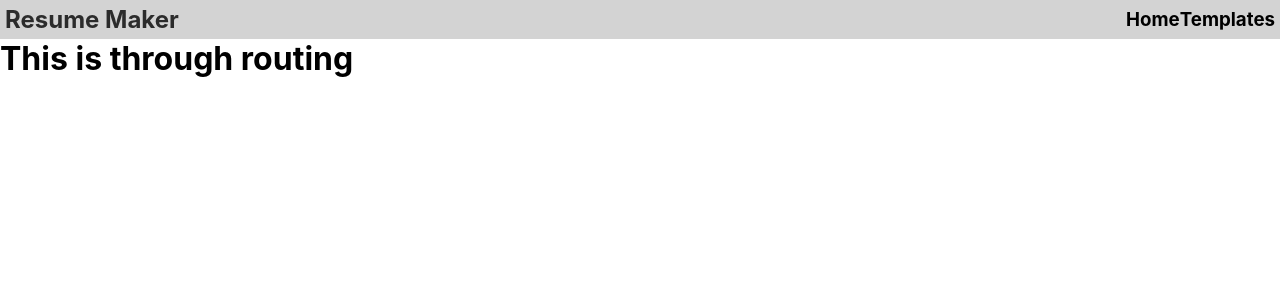
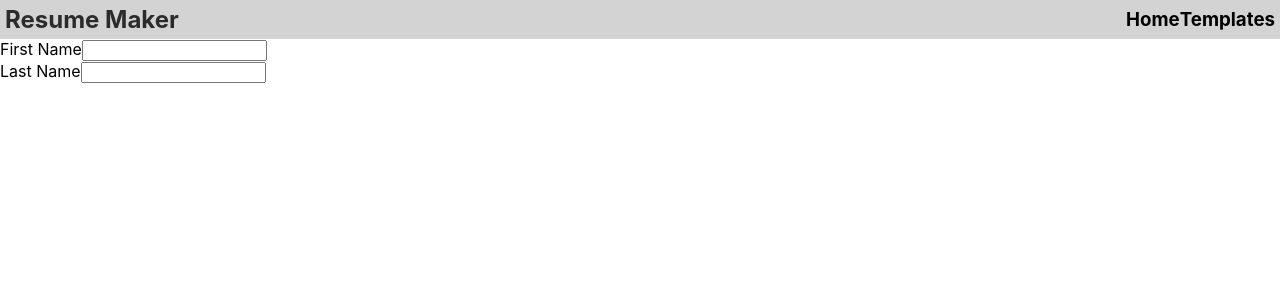
Before and after one commit to SBhattacharya45/resume-builder, a React (Create React App) app: page /form in a window 1280 px wide. Shown: the top 300 px of the page. Built offline with nearby package versions, Linux system fonts and the light colour scheme.

Commit message:
added formContainer and added it to the /form route

```diff
--- a/src/App.js
+++ b/src/App.js
@@ -1,16 +1,18 @@
 import React from 'react';
 import {Route, Switch , withRouter} from 'react-router-dom';
 import './App.css';
+
 import Header from './components/Header/Header';
 import Home from './containers/Home';
+import FormContainer from './containers/FormContainer/FormContainer';
 
 function App() {
   return (
     <div className="App">
       <Header/>
       <Switch>
-        <Route path="/form" >
-            <h1>This is through routing</h1>
+        <Route path="/form">
+          <FormContainer />
         </Route>
         <Route path="/">
           <Home/>
--- /dev/null
+++ b/src/containers/FormContainer/FormContainer.js
@@ -0,0 +1,56 @@
+import React,{Component} from 'react';
+
+import Input from '../../components/Input/Input';
+
+
+class FormConatiner extends Component {
+
+    state = {
+        formValues: [
+            {
+                value: '',
+                config: {
+                    type: 'text',
+                    placeholder: 'First Name'
+                },
+                label: 'First Name'
+            },
+            {
+                value: '',
+                config: {
+                    type: 'text',
+                    placeholder: 'Last Name'
+                },
+                label: 'Last Name'
+            },
+        ]
+    }
+
+    inputChangedHandler = (event) => {
+
+    }
+
+    render() {
+
+        const formElementArray = this.state.formValues;
+        let form = (
+            <form>
+                {formElementArray.map(formElement => (
+                    <Input
+                    inputType='text'
+                    value={formElement.value}
+                    config={formElement.config}
+                    label={formElement.label} />
+                ))}
+            </form>
+        )
+
+        return(
+            <div>
+                {form}
+            </div>
+        )
+    }
+}
+
+export default FormConatiner;
```
Also changed, not shown: src/containers/FormContainer/FormContainer.module.css (added).
